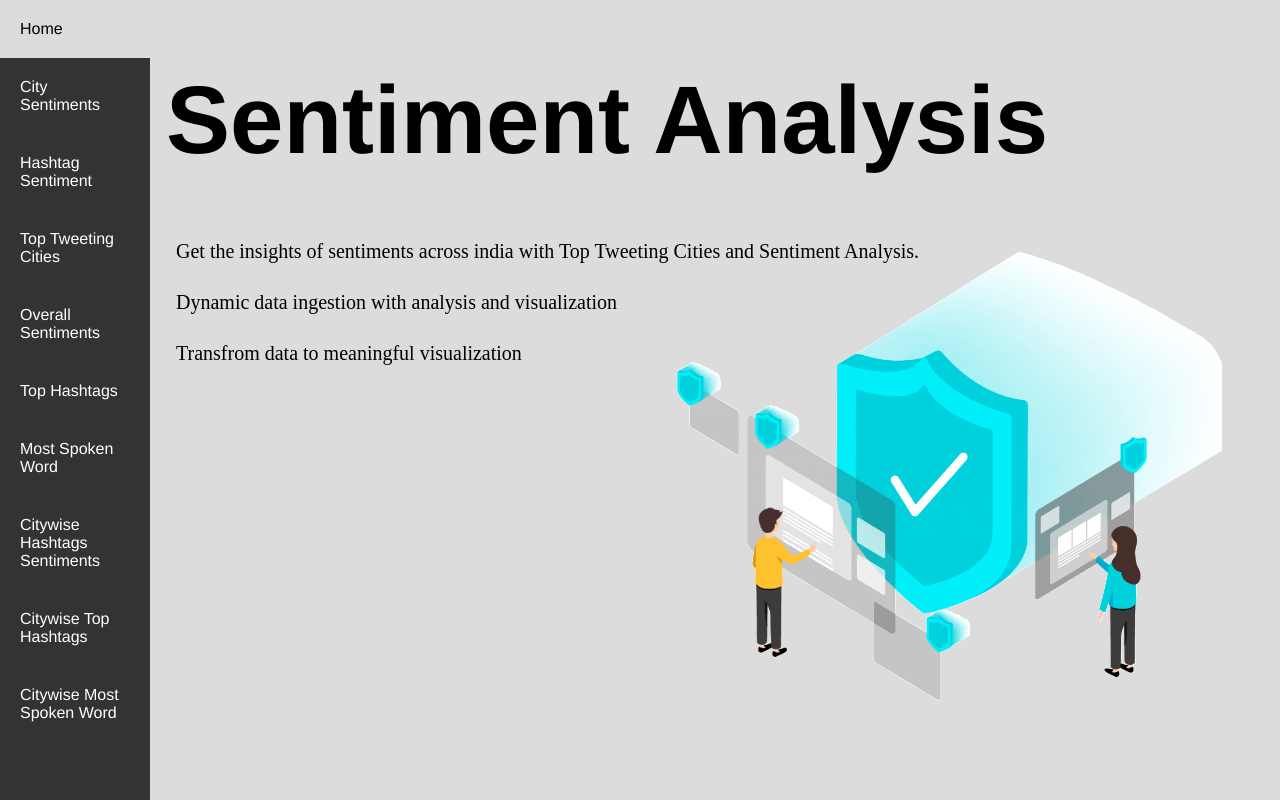
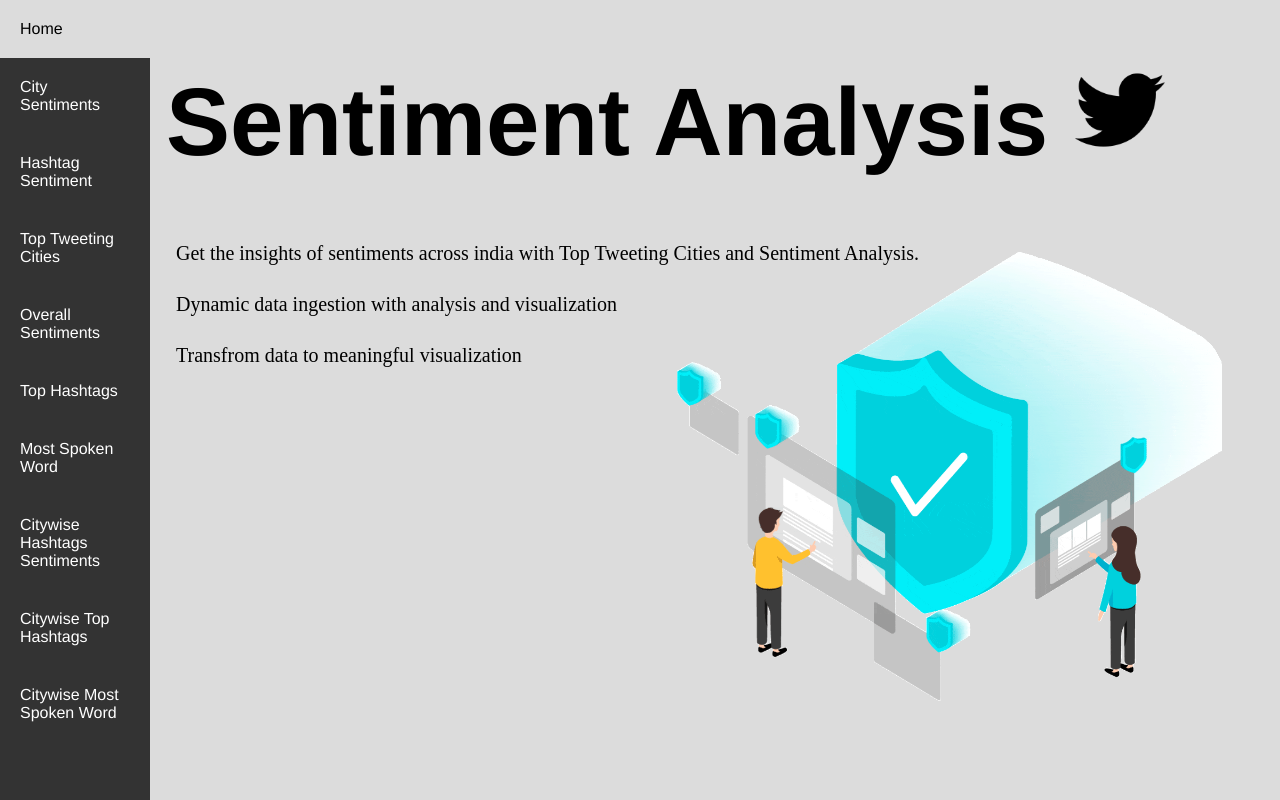
Before and after one commit to Sanidhya-Sharma/Flask-Sentiment-Analysis-, a Flask app: page / in a window 1280 px wide. Run offline with Flask 2, Linux system fonts and the light colour scheme.

Commit message:
Updates For images

```diff
--- a/templates/home.html
+++ b/templates/home.html
@@ -11,7 +11,6 @@
       <!--    USER DEFINED CSS -->
     <link rel="stylesheet" href="/static/css/main.css">
   </head>
-
 
     <!-- HEADER  -->
     <header>
@@ -29,16 +28,15 @@
         </div>
     </header>
 
-
 <!--  BODY -->
 <body>
 
 <!--CONTENT-->
-<div class="content" style="overflow:hidden;">
+    <div class="content" style="overflow:hidden;">
 
 <!--ANIMATED HEADER -->
 
-    <div id="movtxt" style="color:black;"><h1>Sentiment Analysis</h1></div>
+    <div id="movtxt" style="color:black;"><h1>Sentiment Analysis <img src="static/images/Black_Twitter.png" width="90" height="90"> </h1></div>
 
 
 <!--PARAGRAPHS -->
@@ -51,9 +49,9 @@
 
 </div>
 
-<div id="background-img" class="background-img" >
-    <img class="Visual_img" src="../static/images/visualization_anim.gif"></img>
-</div>
+    <div id="background-img" class="background-img" >
+        <img class="Visual_img" src="static/images/visualization_anim.gif">
+    </div>
 
 </body>
 
```
Also changed, not shown: static/images/Black_Twitter.png (added).
